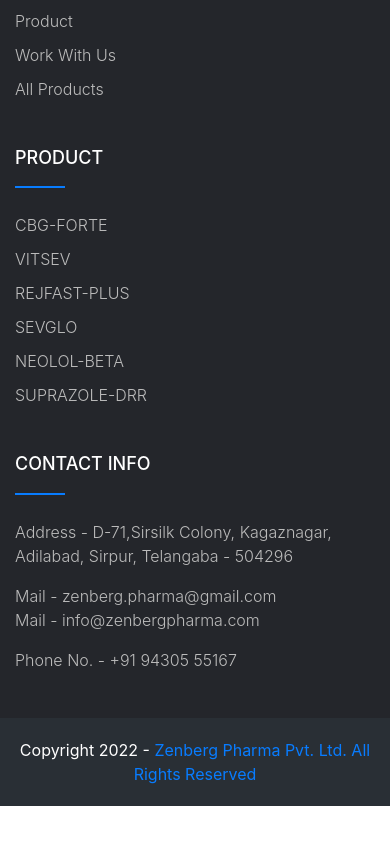
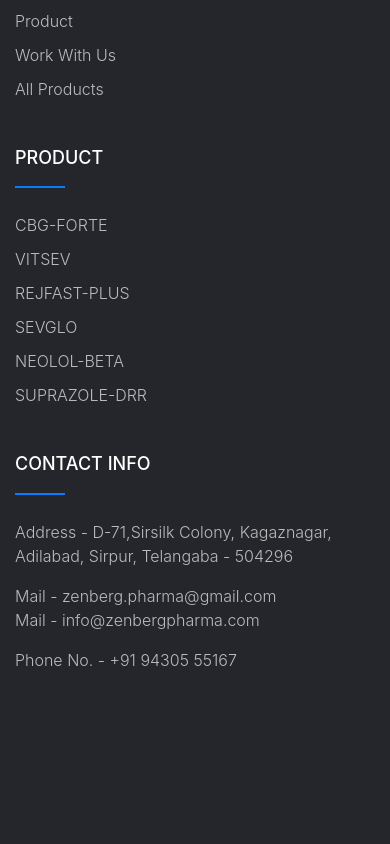
Before and after one commit to suyalamritanshu/Medicines, a React (Create React App) app: page / in a window 390 px wide. Shown: the part 4261-5105 px from the top of the page. Before the commit the page ends 5067 px from the top, so only its background shows below. Built offline with nearby package versions, Linux system fonts and the light colour scheme; some icons are missing.

Commit message:
fixed the footer

```diff
--- a/public/index.html
+++ b/public/index.html
@@ -31,6 +31,8 @@
       Learn how to configure a non-root public URL by running `npm run build`.
     -->
     <title>Zenberg - Pharma</title>
+
+
   </head>
   <body>
     <noscript>You need to enable JavaScript to run this app.</noscript>
--- a/src/App.js
+++ b/src/App.js
@@ -24,7 +24,7 @@
 
 function App() {
   return (
-    <div>
+    <div style={{overflowX:"hidden"}}>
 
      <Routes>
           <Route path="/" element={<Home />} />
--- a/src/Components/Footer.js
+++ b/src/Components/Footer.js
@@ -54,7 +54,7 @@
             </div>
         </div>
     </div>
-    <footer class="footer-box -mb-20">
+    <footer class="footer-box">
 		<div class="container">
 			<div class="row">
 				<div class="col-lg-12 ">
--- a/src/Pages/Home.js
+++ b/src/Pages/Home.js
@@ -35,7 +35,7 @@
     };
   });
   return (
-      <div id='home'>
+      <div id='home' >
           <Header />
           <Navbar toggle={toggle} />
       <Dropdown isOpen={isOpen} toggle={toggle} />
--- a/src/css/style.css
+++ b/src/css/style.css
@@ -1474,6 +1474,7 @@
 	margin-bottom: 35px;
 	font-weight: 500;
 	position: relative;
+
 }
 
 
@@ -1530,6 +1531,11 @@
 	background-color: #ffffff;
 }
 
+.footer-box{
+	margin-bottom: -4.4rem;
+
+}
+
 /*responsive*/
 @media(max-width: 767px){
   .footer-col{
@@ -1541,4 +1547,8 @@
   .footer-col{
     width: 100%;
 }
-}
+.footer-box{
+	visibility: hidden;
+	margin-bottom: -2rem;
+}
+}
--- a/src/index.css
+++ b/src/index.css
@@ -13,6 +13,7 @@
 }
 
 
+
   ul{
     text-decoration: none;
   }
```
